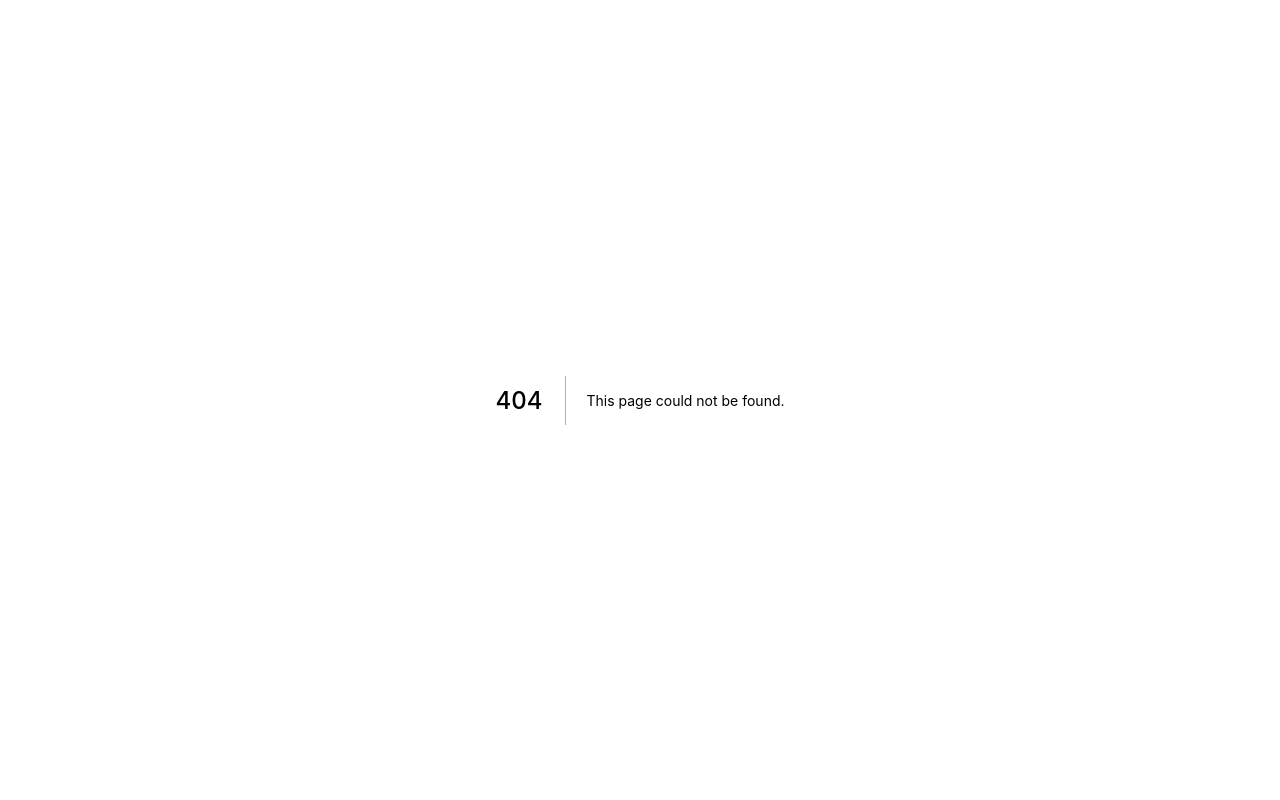
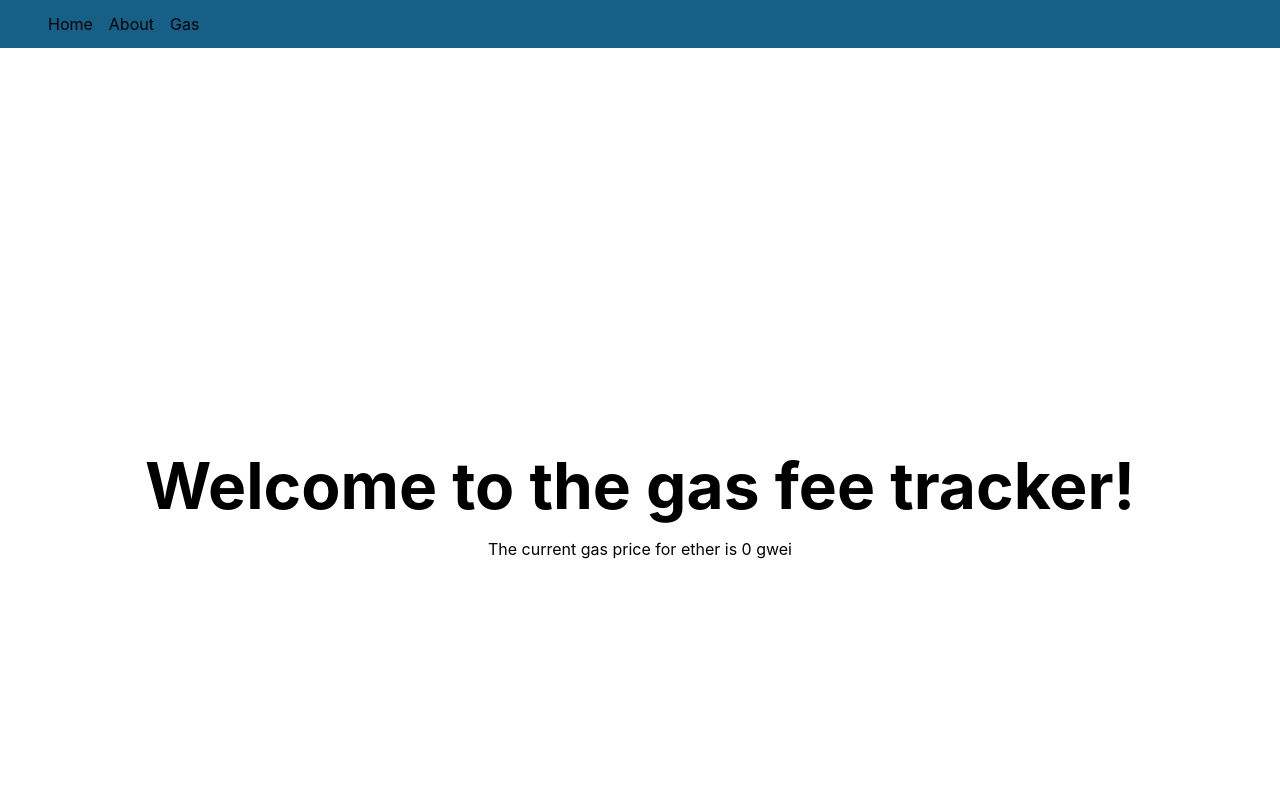
Before and after one commit to dorbach29/FeeWolfSite, a Next.js app: page /gas in a window 1280 px wide. Before the commit this address had no page. Shown: the top 800 px of the page. Built offline with nearby package versions, Linux system fonts and the light colour scheme; no server answers.

Commit message:
Initial Commit

```diff
--- /dev/null
+++ b/components/Layout.js
@@ -0,0 +1,17 @@
+import styles from "../styles/Layout.module.css";
+import Nav from "./Navbar"
+
+const Layout = ({children}) => {
+    return (
+      <>
+      <Nav/>
+      <div className={styles.container}>
+          <main className={styles.main}>
+            {children}
+          </main>
+      </div>
+      </>
+    )
+}
+
+export default Layout;
--- /dev/null
+++ b/components/Navbar.js
@@ -0,0 +1,23 @@
+import Link from 'next/link'
+import navstyles from "../styles/Navbar.module.css"
+
+
+const Navbar = () => {
+    return (
+      <div className={navstyles.navbar}>
+        <ul>
+          <li>
+            <Link href='/'>Home</Link>
+          </li>
+          <li>
+            <Link href='/about'>About</Link>
+          </li>
+          <li>
+            <Link href='/gas'>Gas</Link>
+          </li>
+        </ul>
+      </div>
+    )
+}
+
+export default Navbar
--- a/package.json
+++ b/package.json
@@ -11,7 +11,8 @@
   "dependencies": {
     "next": "12.1.6",
     "react": "18.1.0",
-    "react-dom": "18.1.0"
+    "react-dom": "18.1.0",
+    "socket.io-client": "^4.5.1"
   },
   "devDependencies": {
     "eslint": "8.16.0",
--- a/pages/_app.js
+++ b/pages/_app.js
@@ -1,7 +1,12 @@
+import Layout from '../components/Layout';
 import '../styles/globals.css'
 
 function MyApp({ Component, pageProps }) {
-  return <Component {...pageProps} />
+  return (
+    <Layout>
+      <Component {...pageProps} />
+    </Layout>
+  )
 }
 
 export default MyApp
--- /dev/null
+++ b/pages/api/number.js
@@ -0,0 +1,21 @@
+//FOR TESTING ONLY
+let Number = 4;
+/**
+ * This function succesfully handles post and get requests.
+ * While the server is running it will update the above global variable and
+ * return it as nessecary
+ * @param {} req
+ *  Either GET or POST with follwing params:  {number : int}
+ * @param {*} res
+ */
+export default function handler(req, res) {
+    if(req.method == "POST"){
+        let requestURL = new URL(req.url, 'http://localhost:300');
+        let newNumber = requestURL.searchParams.get("number");
+        Number = newNumber;
+        res.status(200);
+        res.end();
+    }else {
+        res.status(200).json({ number: Number })
+    }
+}
--- /dev/null
+++ b/pages/gas.js
@@ -0,0 +1,55 @@
+import { useEffect, useState } from 'react';
+import io from 'socket.io-client';
+import Head from 'next/head'
+import Image from 'next/image'
+import styles from '../styles/Home.module.css'
+
+export default function Gas() {
+
+  /**
+   *  Handles all websocket communication for now
+   *  this includes updating the gas fee when socket.io sends an update
+  */
+  useEffect(()=> {
+    console.log("Connecting to the socket")
+    const socket = io("http://localhost:5000");
+    socket.on("EtherUpdate", (args)=>{
+      setEtherPrice(args.GasFee)
+    })
+  }, [])
+
+  /** React state for the ether gas fee*/
+  const [etherPrice, setEtherPrice] = useState(0);
+
+
+  //Layout of the gasfee page
+  return (
+    <div className={styles.container}>
+      <Head>
+        <title>Gas Fee Tracker</title>
+        <meta name="description" content="Generated by create next app" />
+        <link rel="icon" href="/favicon.ico" />
+      </Head>
+
+      <main className={styles.main}>
+        <h1 className={styles.title}>
+          Welcome to the gas fee tracker!
+        </h1>
+  <p>The current gas price for ether is {etherPrice} gwei</p>
+      </main>
+
+      <footer className={styles.footer}>
+        <a
+          href="https://vercel.com?utm_source=create-next-app&utm_medium=default-template&utm_campaign=create-next-app"
+          target="_blank"
+          rel="noopener noreferrer"
+        >
+          Powered by{' '}
+          <span className={styles.logo}>
+            <Image src="/vercel.svg" alt="Vercel Logo" width={72} height={16} />
+          </span>
+        </a>
+      </footer>
+    </div>
+  )
+}
--- /dev/null
+++ b/styles/Layout.module.css
@@ -0,0 +1,116 @@
+.container {
+    padding: 0 2rem;
+  }
+
+  .main {
+    min-height: 100vh;
+    padding: 4rem 0;
+    flex: 1;
+    display: flex;
+    flex-direction: column;
+    justify-content: center;
+    align-items: center;
+  }
+
+  .footer {
+    display: flex;
+    flex: 1;
+    padding: 2rem 0;
+    border-top: 1px solid #eaeaea;
+    justify-content: center;
+    align-items: center;
+  }
+
+  .footer a {
+    display: flex;
+    justify-content: center;
+    align-items: center;
+    flex-grow: 1;
+  }
+
+  .title a {
+    color: #0070f3;
+    text-decoration: none;
+  }
+
+  .title a:hover,
+  .title a:focus,
+  .title a:active {
+    text-decoration: underline;
+  }
+
+  .title {
+    margin: 0;
+    line-height: 1.15;
+    font-size: 4rem;
+  }
+
+  .title,
+  .description {
+    text-align: center;
+  }
+
+  .description {
+    margin: 4rem 0;
+    line-height: 1.5;
+    font-size: 1.5rem;
+  }
+
+  .code {
+    background: #fafafa;
+    border-radius: 5px;
+    padding: 0.75rem;
+    font-size: 1.1rem;
+    font-family: Menlo, Monaco, Lucida Console, Liberation Mono, DejaVu Sans Mono,
+      Bitstream Vera Sans Mono, Courier New, monospace;
+  }
+
+  .grid {
+    display: flex;
+    align-items: center;
+    justify-content: center;
+    flex-wrap: wrap;
+    max-width: 800px;
+  }
+
+  .card {
+    margin: 1rem;
+    padding: 1.5rem;
+    text-align: left;
+    color: inherit;
+    text-decoration: none;
+    border: 1px solid #eaeaea;
+    border-radius: 10px;
+    transition: color 0.15s ease, border-color 0.15s ease;
+    max-width: 300px;
+  }
+
+  .card:hover,
+  .card:focus,
+  .card:active {
+    color: #0070f3;
+    border-color: #0070f3;
+  }
+
+  .card h2 {
+    margin: 0 0 1rem 0;
+    font-size: 1.5rem;
+  }
+
+  .card p {
+    margin: 0;
+    font-size: 1.25rem;
+    line-height: 1.5;
+  }
+
+  .logo {
+    height: 1em;
+    margin-left: 0.5rem;
+  }
+
+  @media (max-width: 600px) {
+    .grid {
+      width: 100%;
+      flex-direction: column;
+    }
+  }
--- /dev/null
+++ b/styles/Navbar.module.css
@@ -0,0 +1,35 @@
+.title {
+    margin: 0;
+    line-height: 1.15;
+    font-size: 4rem;
+    color : #166088
+  }
+
+.navbar {
+    background-color: #166088;
+    margin-top: 0px;
+}
+
+.navbar ul {
+    margin: 0px;
+    height: 3rem;
+    list-style: none;
+    display: flex;
+}
+
+.navbar li {
+    height: 3rem;
+}
+
+.navbar li:hover {
+    background-color: #267098;
+}
+
+.navbar a {
+    padding: 0 0.5rem;
+    text-align: center;
+    height: 3rem;
+    line-height: 3rem;
+    width: 100%;
+    display: flex;
+}
--- a/styles/globals.css
+++ b/styles/globals.css
@@ -13,4 +13,5 @@ a {
 
 * {
   box-sizing: border-box;
+  overflow: auto;
 }
```
Also changed, not shown: pages/about.js (added, +34 -0 lines), 1 other file (tests, documents, lock files or other folders).
